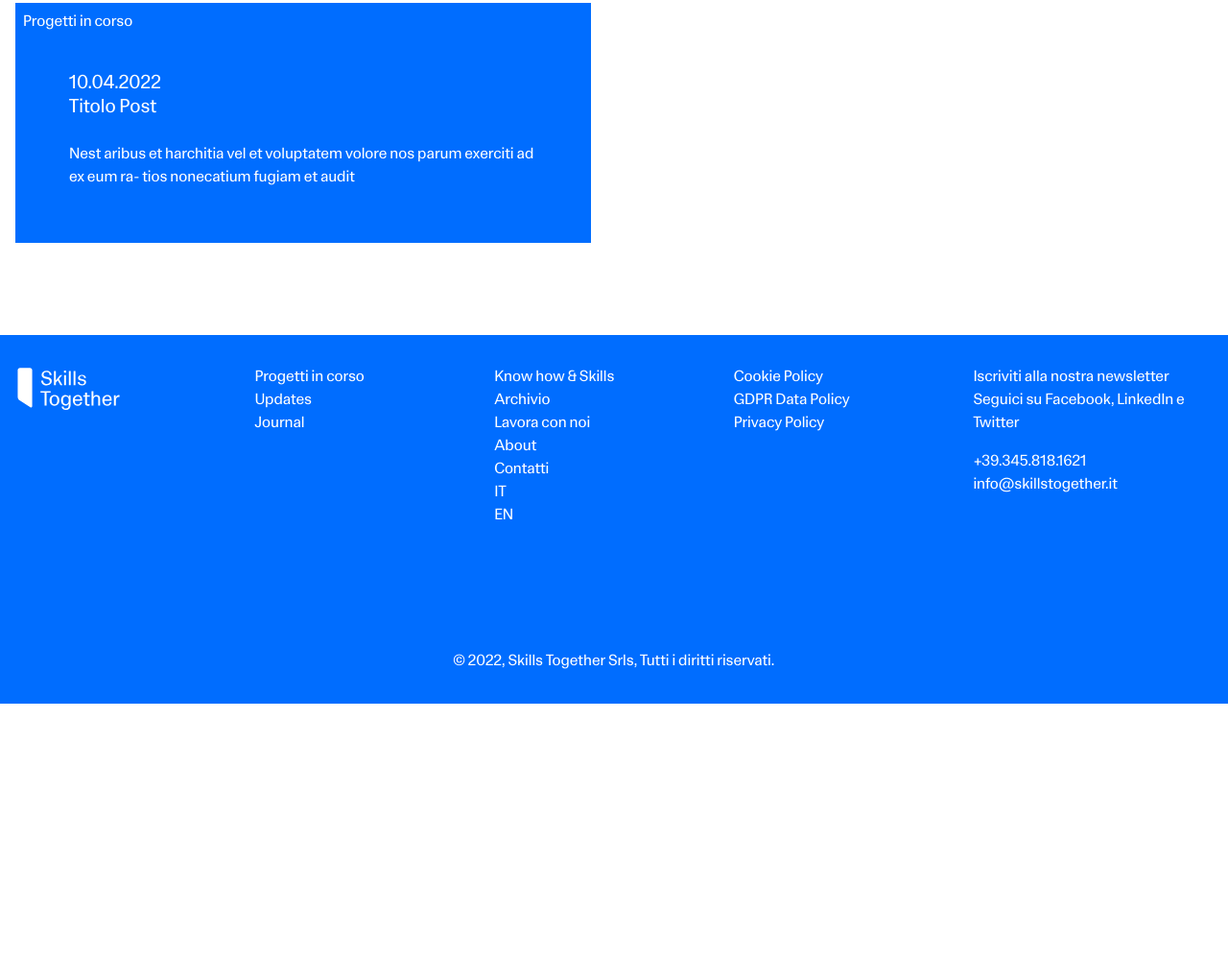
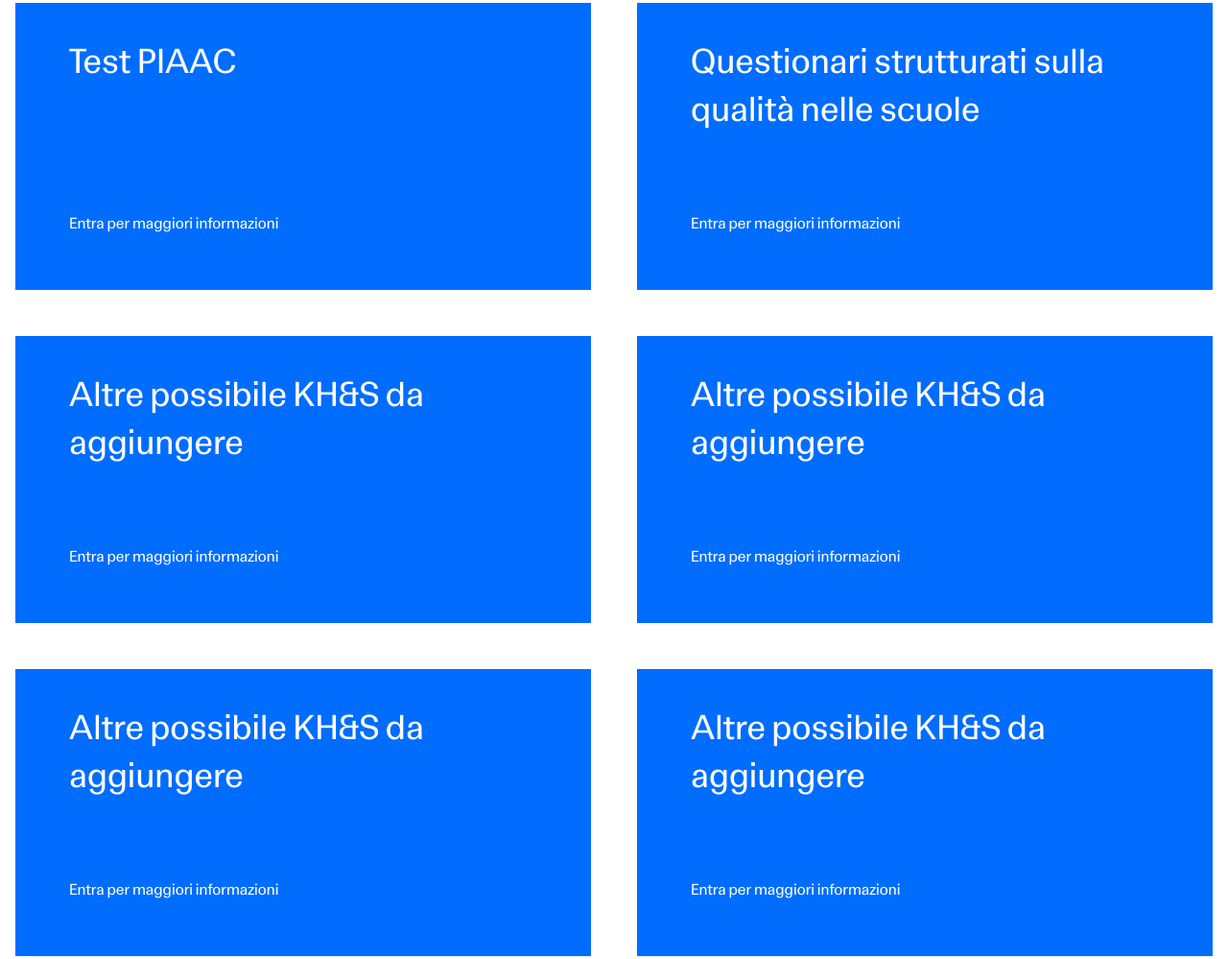
Before and after one commit to claudiopome/skills-together-website, a website built with Vite: page know-how.html in a window 1280 px wide. Shown: the part 389-1388 px from the top of the page at 96% size. Before the commit the page ends 1122 px from the top, so only its background shows below. Built offline with nearby package versions, Linux system fonts and the light colour scheme.

Commit message:
add know how template.

```diff
--- a/know-how.html
+++ b/know-how.html
@@ -84,15 +84,103 @@
     <h1 class="block text-4xl lg:text-6xl pt-10 lg:pt-24 text-center text-dark-gray">Know How &amp; Skills</h1>
 </div>
 <section class="container mx-auto grid gap-x-12 gap-y-12 lg:grid-cols-2 pt-10 lg:pt-20 pb-24 px-4">
+
     <!-- entry -->
-    <a href="single.html" class="block text-white bg-blue hover:bg-yellow">
-        <div class="pl-2 pt-2">Progetti in corso</div>
-        <div class="pt-10 pb-14 px-14">
-            <h3 class="text-xl leading-tight">10.04.2022</h3>
-            <h3 class="text-xl leading-tight">Titolo Post</h3>
-            <p class="mt-6">Nest aribus et harchitia vel et voluptatem volore nos parum exerciti ad ex eum ra- tios nonecatium fugiam et audit</p>
+    <div class="pt-10 pb-14 px-14 flex flex-col text-white bg-blue hover:bg-yellow">
+
+        <div class="flex-auto">
+            <a href="single.html">
+                <h3 class="flex flex-auto text-4xl leading-snug pb-20">Test PIAAC</h3>
+            </a>
+
         </div>
-    </a>
+
+        <footer>
+            <a href="single.html">Entra per maggiori informazioni</a>
+        </footer>
+
+    </div>
+    <!-- /entry -->
+
+    <!-- entry -->
+    <div class="pt-10 pb-14 px-14 flex flex-col text-white bg-blue hover:bg-yellow">
+
+        <div class="flex-auto">
+            <a href="">
+                <h3 class="flex flex-auto text-4xl leading-snug pb-20">Questionari strutturati sulla qualità nelle
+                    scuole</h3>
+            </a>
+        </div>
+
+        <footer>
+            <a href="single.html">Entra per maggiori informazioni</a>
+        </footer>
+
+    </div>
+    <!-- /entry -->
+
+    <!-- entry -->
+    <div class="pt-10 pb-14 px-14 flex flex-col text-white bg-blue hover:bg-yellow">
+
+        <div class="flex-auto">
+            <a href="">
+                <h3 class="flex flex-auto text-4xl leading-snug pb-20">Altre possibile KH&amp;S da aggiungere</h3>
+            </a>
+        </div>
+
+        <footer>
+            <a href="single.html">Entra per maggiori informazioni</a>
+        </footer>
+
+    </div>
+    <!-- /entry -->
+
+    <!-- entry -->
+    <div class="pt-10 pb-14 px-14 flex flex-col text-white bg-blue hover:bg-yellow">
+
+        <div class="flex-auto">
+            <a href="">
+                <h3 class="flex flex-auto text-4xl leading-snug pb-20">Altre possibile KH&amp;S da aggiungere</h3>
+            </a>
+        </div>
+
+        <footer>
+            <a href="single.html">Entra per maggiori informazioni</a>
+        </footer>
+
+    </div>
+    <!-- /entry -->
+
+    <!-- entry -->
+    <div class="pt-10 pb-14 px-14 flex flex-col text-white bg-blue hover:bg-yellow">
+
+        <div class="flex-auto">
+            <a href="">
+                <h3 class="flex flex-auto text-4xl leading-snug pb-20">Altre possibile KH&amp;S da aggiungere</h3>
+            </a>
+        </div>
+
+        <footer>
+            <a href="single.html">Entra per maggiori informazioni</a>
+        </footer>
+
+    </div>
+    <!-- /entry -->
+
+    <!-- entry -->
+    <div class="pt-10 pb-14 px-14 flex flex-col text-white bg-blue hover:bg-yellow">
+
+        <div class="flex-auto">
+            <a href="">
+                <h3 class="flex flex-auto text-4xl leading-snug pb-20">Altre possibile KH&amp;S da aggiungere</h3>
+            </a>
+        </div>
+
+        <footer>
+            <a href="single.html">Entra per maggiori informazioni</a>
+        </footer>
+
+    </div>
     <!-- /entry -->
 
 
```
